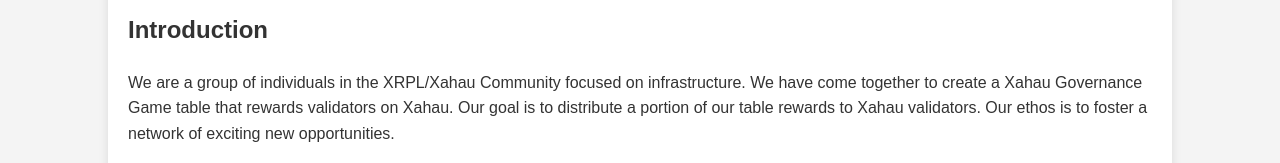
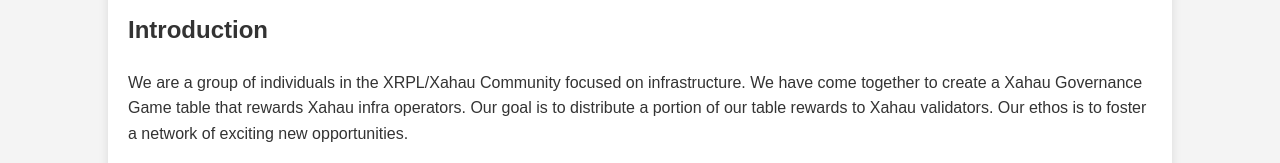
Before and after one commit to Cbot-XRPL/Xahau-infrastructure-Table, a plain HTML site: page index.html in a window 1280 px wide. Shown: the part 246-409 px from the top of the page. Drawn offline with Linux system fonts and the light colour scheme.

Commit message:
Update index.html

```diff
--- a/index.html
+++ b/index.html
@@ -90,7 +90,7 @@
     <div class="container">
         <section id="introduction">
             <h2>Introduction</h2>
-            <p>We are a group of individuals in the XRPL/Xahau Community focused on infrastructure. We have come together to create a Xahau Governance Game table that rewards validators on Xahau. Our goal is to distribute a portion of our table rewards to Xahau validators. Our ethos is to foster a network of exciting new opportunities.</p>
+            <p>We are a group of individuals in the XRPL/Xahau Community focused on infrastructure. We have come together to create a Xahau Governance Game table that rewards  Xahau infra operators. Our goal is to distribute a portion of our table rewards to Xahau validators. Our ethos is to foster a network of exciting new opportunities.</p>
         </section>
 
         <section id="members">
```
